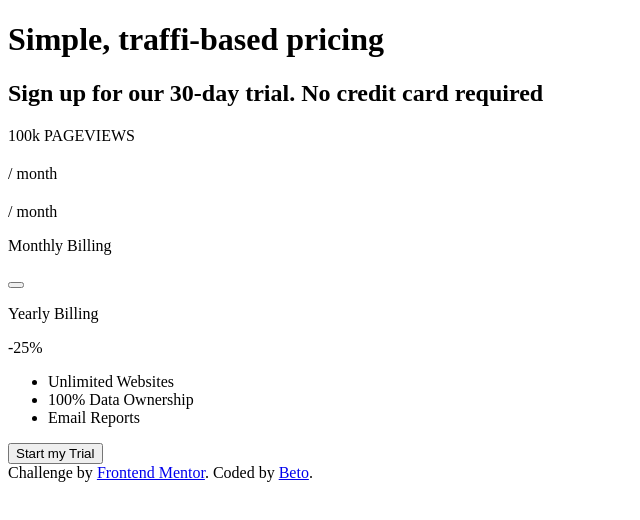
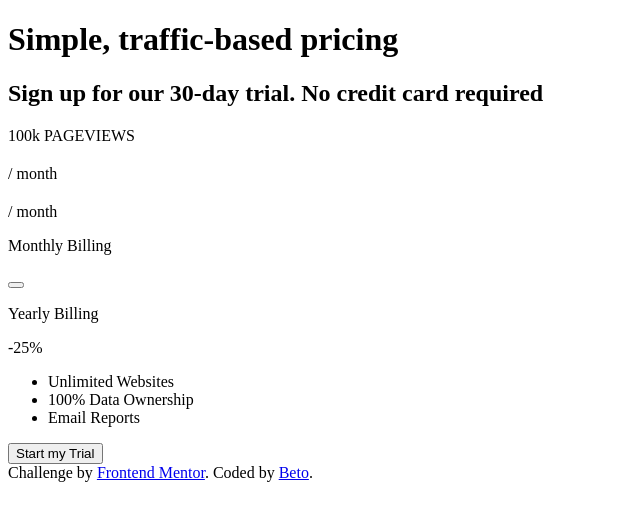
Before and after one commit to Betoggh51/Junior-Interactive-Pricing-Component, a plain HTML site: page index.html in a window 1280 px wide. Shown: the whole page, without its empty margins (0-640 px from the left). Drawn offline with Linux system fonts and the light colour scheme.

Commit message:
Fix a typo on the title

```diff
--- a/index.html
+++ b/index.html
@@ -12,7 +12,7 @@
 <body>
   <div class="main-container">
     <div class="title-container">
-      <h1 class="main-title"> Simple, traffi-based pricing </h1>
+      <h1 class="main-title"> Simple, traffic-based pricing </h1>
       <h2 class="sub-title"> Sign up for our 30-day trial. No credit card required </h2>
     </div>
 
```
